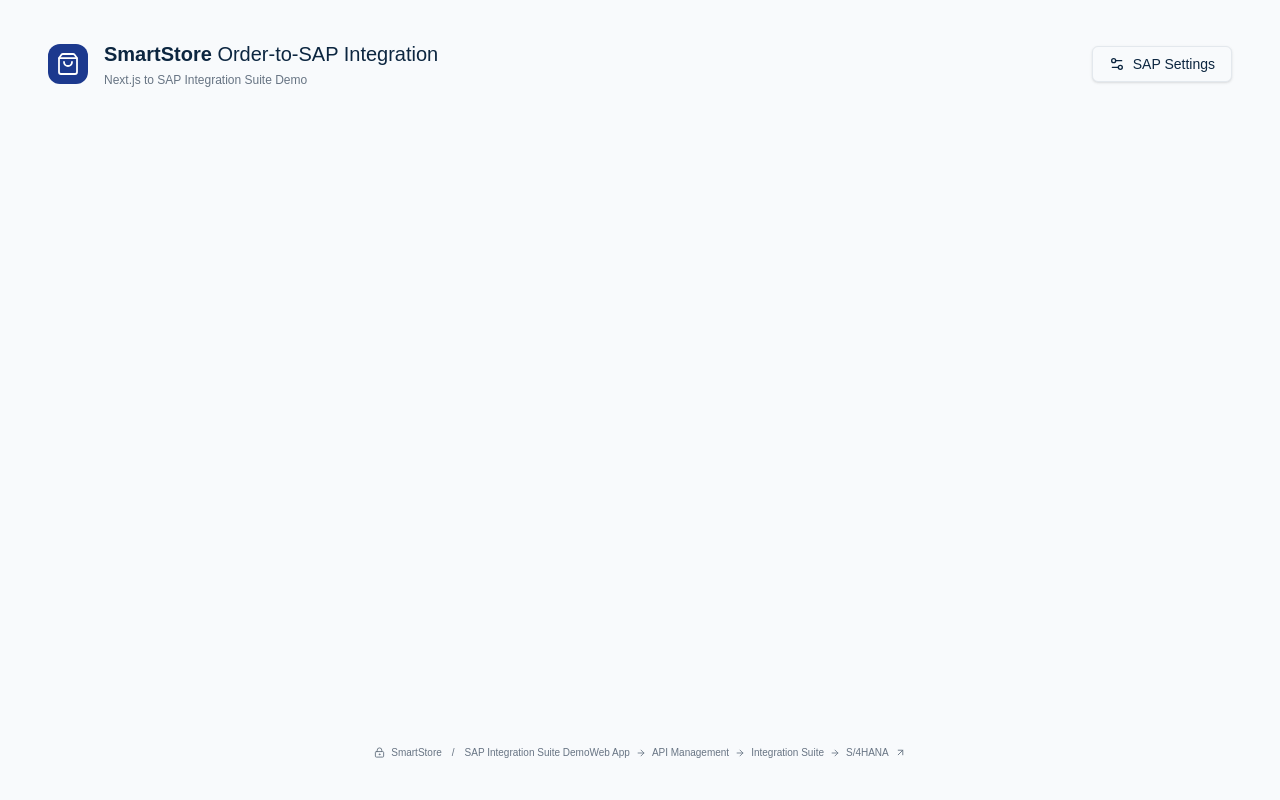
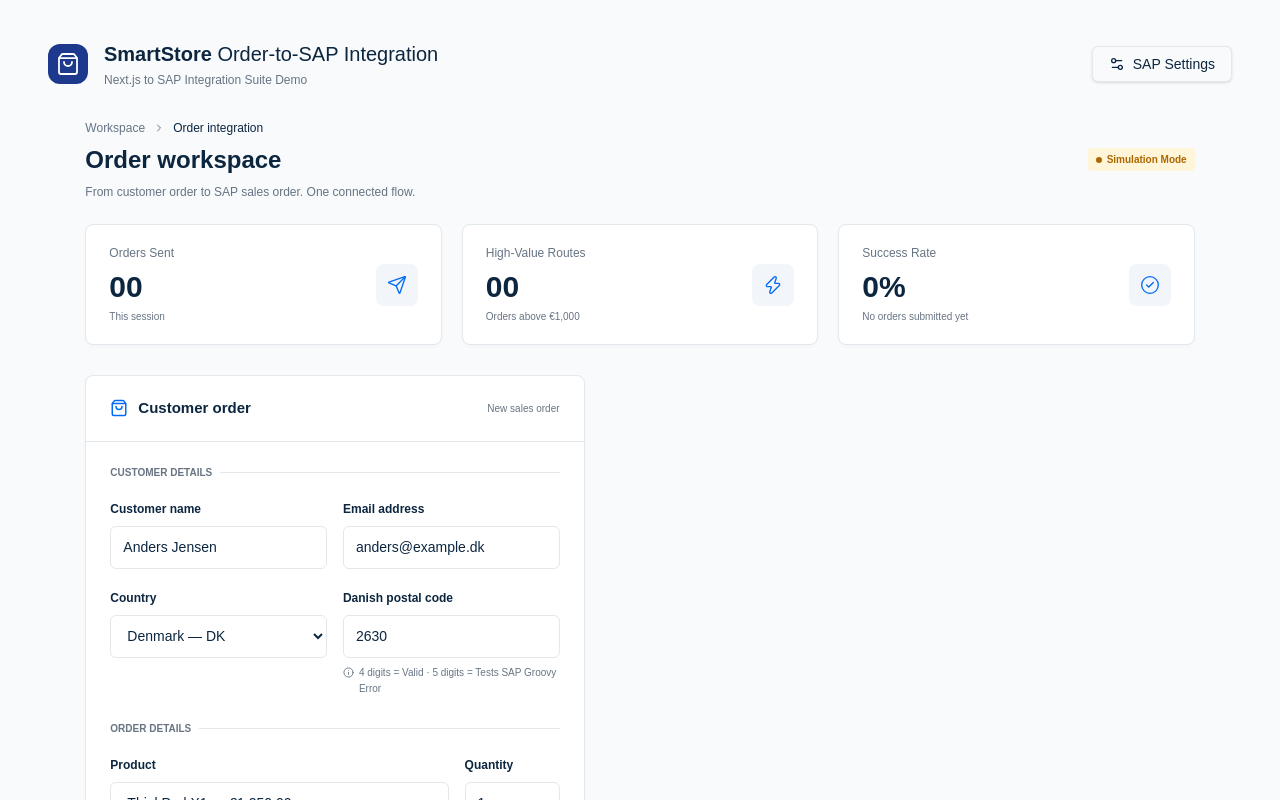
Before and after one commit to Sreelatha-Vallabhaneni/SmartStore-SAP-E2E-Integration, a Next.js app: page / in a window 1280 px wide. Shown: the top 800 px of the page. Built offline with nearby package versions, Linux system fonts and the light colour scheme.

Commit message:
updated main page with orders form and order workspace

```diff
--- a/app/page.js
+++ b/app/page.js
@@ -2,12 +2,24 @@
 import { ShoppingBag, Settings2 } from "lucide-react";
 import Image from "next/image";
 import { useEffect, useRef, useState } from "react";
-import { Button } from "./components/ui/button";
+import { ChevronRight, CircleCheck, Send, Zap } from "lucide-react";
+import { defaultCustomer, products, orderPriority, validPostalCode } from "@/lib/orders";
 import { Navbar } from "./components/NavBar";
 import { SettingsDialog } from "./components/SettingsDialog";
 import { Footer } from "./components/Footer";
+import { OrderForm } from "./components/OrderForm";
 
 export default function Home() {
+   const [customer, setCustomer] = useState(defaultCustomer);
+  const [productId, setProductId] = useState("thinkpad");
+  const [quantity, setQuantity] = useState(1);
+  const [orders, setOrders] = useState([]);
+  const [payload, setPayload] = useState(null);
+  const [response, setResponse] = useState("");
+  const [stage, setStage] = useState(-1);
+  const [busy, setBusy] = useState(false);
+  const [failed, setFailed] = useState(false);
+  const [tab, setTab] = useState("Outgoing JSON");
   const [settingsOpen, setSettingsOpen] = useState(false);
   const [settings, setSettings] = useState({ url: "", key: "" });
   const [draft, setDraft] = useState({ url: "", key: "" });
@@ -30,6 +42,32 @@ export default function Home() {
       mounted.current = false;
     };
   }, []);
+
+
+  const product = products.find((item) => item.id === productId) ?? products[0];
+  if (!product) return null;
+
+  const total = product.price * quantity;
+  const priority = orderPriority(total);
+  const live = Boolean(settings.url && settings.key);
+  const successful = orders.filter((item) => item.success).length;
+
+  const preview = payload ?? {
+    orderId: "SO-2026-0001",
+    customer,
+    product: product.name,
+    quantity,
+    totalAmount: total,
+    currency: "EUR",
+    priority,
+  };
+
+  function fill(invalid) {
+    setCustomer({ ...defaultCustomer, postalCode: invalid ? "26300" : "2630" });
+    setProductId("thinkpad");
+    setQuantity(1);
+  }
+
   function saveSettings() {
     const cleaned = { url: draft.url.trim(), key: draft.key.trim() };
     setSettings(cleaned);
@@ -44,6 +82,76 @@ export default function Home() {
     setSettingsOpen(false);
   }
 
+  /************ On submit Function ****************/
+
+  async function submit(event) {
+    event.preventDefault();
+    if (!product || busy || !Number.isInteger(quantity) || quantity < 1) return;
+
+    const order = {
+      orderId: `SO-2026-${String(orders.length + 1).padStart(4, "0")}`,
+      customer: { ...customer },
+      product: product.name,
+      quantity,
+      totalAmount: total,
+      currency: "EUR",
+      priority,
+    };
+
+    setPayload(order);
+    setBusy(true);
+    setFailed(false);
+    setResponse("");
+    setTab("Outgoing JSON");
+    setStage(0);
+    await wait(500);
+    if (!mounted.current) return;
+    setStage(1);
+    await wait(650);
+    if (!mounted.current) return;
+    setStage(2);
+    await wait(700);
+    if (!mounted.current) return;
+
+    let success = validPostalCode(order.customer.postalCode);
+    let result = `HTTP ${success ? "200 OK" : "400 Bad Request"}\nX-Order-Priority: ${order.priority}\nContent-Type: application/json\n\n${JSON.stringify({ orderId: order.orderId, status: success ? "SUCCESS" : "ERROR", message: success ? "Sales order successfully created in S/4HANA." : "Exception Subprocess HTTP 400: Danish postal code must contain exactly 4 digits." }, null, 2)}`;
+
+    if (live) {
+      try {
+        const controller = new AbortController();
+        const timeout = setTimeout(() => controller.abort(), 15000);
+        try {
+          const res = await fetch(settings.url, {
+            method: "POST",
+            headers: { "Content-Type": "application/json", APIKey: settings.key },
+            body: JSON.stringify(order),
+            signal: controller.signal,
+          });
+          success = res.ok;
+          result = `HTTP ${res.status} ${res.statusText}\nX-Order-Priority: ${res.headers.get("X-Order-Priority") ?? "Not provided"}\n\n${await res.text()}`;
+        } finally {
+          clearTimeout(timeout);
+        }
+      } catch {
+        success = false;
+        result =
+          "Connection error\n\nSAP proxy could not be reached. Check the URL, API key, and browser CORS permissions.";
+      }
+    }
+
+    if (!mounted.current) return;
+    setResponse(result);
+    setFailed(!success);
+    if (success) {
+      setStage(3);
+      await wait(500);
+    }
+    if (!mounted.current) return;
+    setOrders((previous) => [{ order, success, response: result }, ...previous]);
+    setBusy(false);
+    setTab("SAP Response");
+  }
+
   return (
     <div className="flex min-h-screen flex-col items-center justify-between px-12 py-10">
       <Navbar
@@ -53,6 +161,89 @@ export default function Home() {
         }}
       />
       <main>
+        <div className="flex justify-between items-start gap-3">
+          <div>
+            <div className="flex items-center gap-2 text-xs text-muted-foreground mb-2">
+              <span>Workspace</span>
+              <ChevronRight size={12} />
+              <span className="text-foreground">Order integration</span>
+            </div>
+            <h2 className="text-2xl font-bold">Order workspace</h2>
+            <p className="text-xs text-muted-foreground mt-2">
+              From customer order to SAP sales order. One connected flow.
+            </p>
+          </div>
+          <span className={`pill mt-7 ${live ? "pill-success" : "pill-warning"}`}>
+            <span className="status-dot" />
+            {live ? "Live connection" : "Simulation Mode"}
+          </span>
+        </div>
+
+        <div className="kpi-grid">
+          {[
+            {
+              label: "Orders Sent",
+              value: orders.length.toString().padStart(2, "0"),
+              icon: Send,
+              note: "This session",
+            },
+            {
+              label: "High-Value Routes",
+              value: orders
+                .filter((item) => item.order.priority === "HIGH")
+                .length.toString()
+                .padStart(2, "0"),
+              icon: Zap,
+              note: "Orders above €1,000",
+            },
+            {
+              label: "Success Rate",
+              value: `${orders.length ? Math.round((successful / orders.length) * 100) : 0}%`,
+              icon: CircleCheck,
+              note: orders.length
+                ? `${successful} of ${orders.length} orders successful`
+                : "No orders submitted yet",
+            },
+          ].map((kpi) => (
+            <div className="kpi" key={kpi.label}>
+              <div>
+                <p className="kpi-label text-xs text-muted-foreground font-medium">{kpi.label}</p>
+                <p className="kpi-value text-3xl font-bold mt-2 mb-1">{kpi.value}</p>
+                <p className="hidden sm:block text-[10px] text-muted-foreground">{kpi.note}</p>
+              </div>
+              <div className={`kpi-icon ${kpi.label === "Success Rate" ? "text-success" : ""}`}>
+                <kpi.icon size={20} strokeWidth={1.6} />
+              </div>
+            </div>
+          ))}
+        </div>
+        <div className="main-grid">
+          <OrderForm
+            customer={customer}
+            setCustomer={setCustomer}
+            productId={productId}
+            setProductId={setProductId}
+            quantity={quantity}
+            setQuantity={setQuantity}
+            product={product}
+            total={total}
+            priority={priority}
+            busy={busy}
+            onSubmit={submit}
+            onFill={fill}
+          />
+
+          {/* <IntegrationMonitor
+            busy={busy}
+            failed={failed}
+            stage={stage}
+            live={live}
+            preview={preview}
+            response={response}
+            tab={tab}
+            setTab={setTab}
+          /> */}
+        </div>
         <Footer />
       </main>
       <SettingsDialog
```
